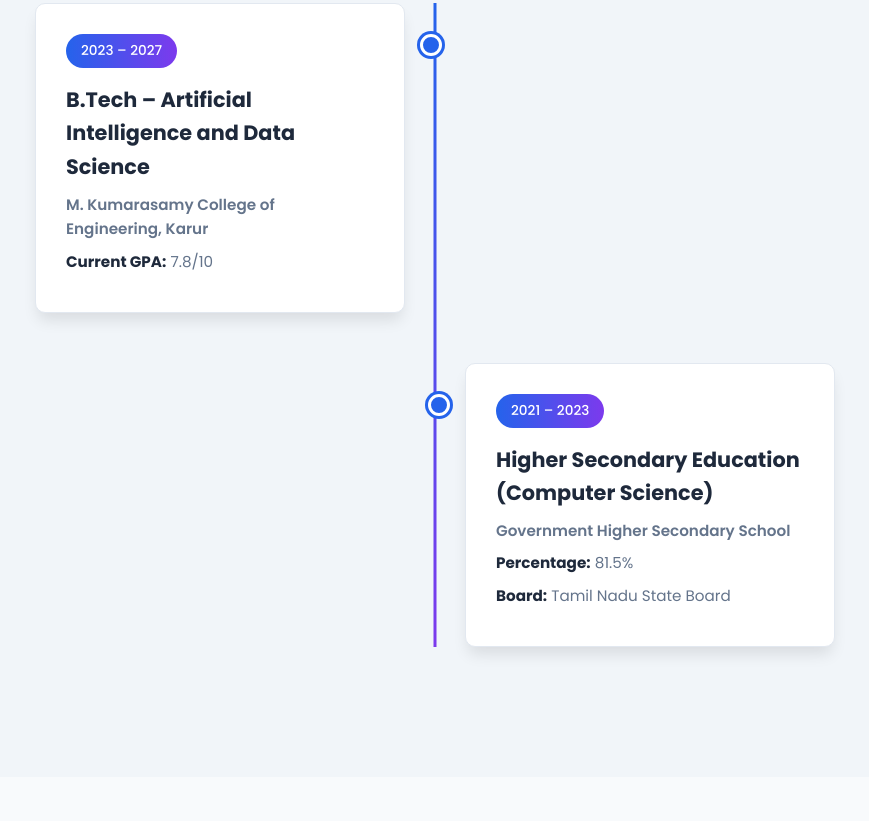
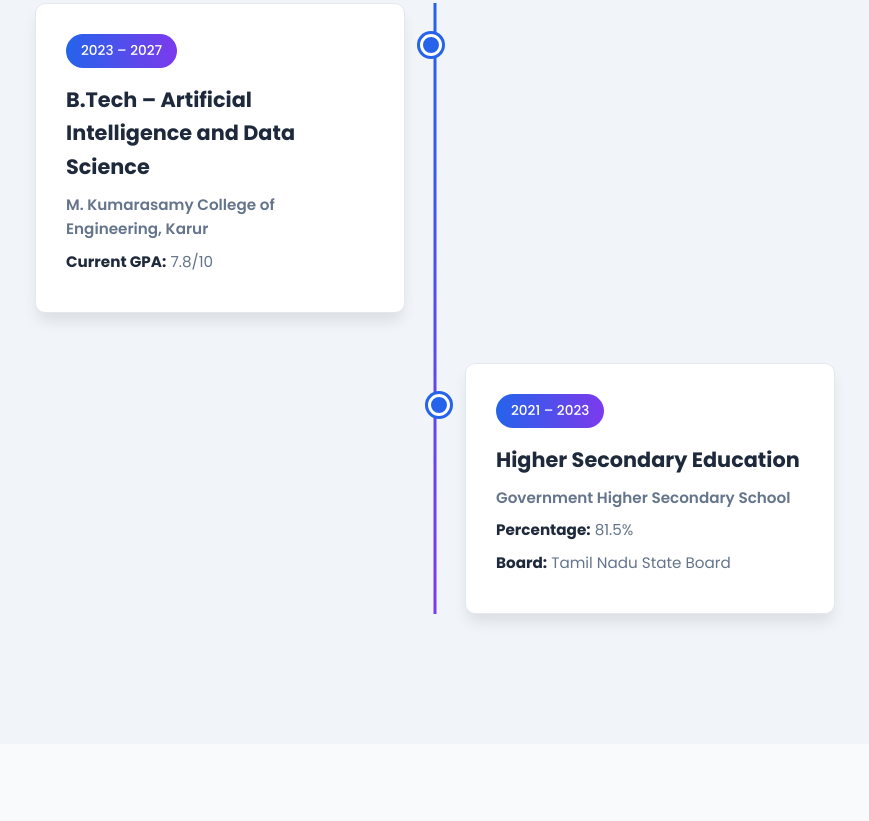
Before and after one commit to kaliyappandivya1974/Portfolio, a plain HTML site: page index.html in a window 1280 px wide. Shown: the part 1647-2468 px from the top of the page, without its empty margins (205-1074 px from the left). Drawn offline with Linux system fonts and the light colour scheme.

Commit message:
Add files via upload

```diff
--- a/index.html
+++ b/index.html
@@ -121,7 +121,7 @@
             <div class="timeline-item">
                 <div class="timeline-content">
                     <span class="timeline-date">2021 – 2023</span>
-                    <h3>Higher Secondary Education (Computer Science)</h3>
+                    <h3>Higher Secondary Education</h3>
                     <p class="institution">Government Higher Secondary School</p>
                     <p><strong>Percentage:</strong> 81.5%</p>
                     <p><strong>Board:</strong> Tamil Nadu State Board</p>
```
